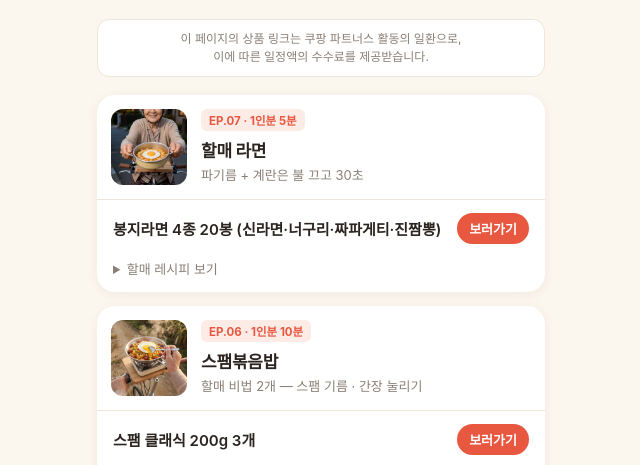
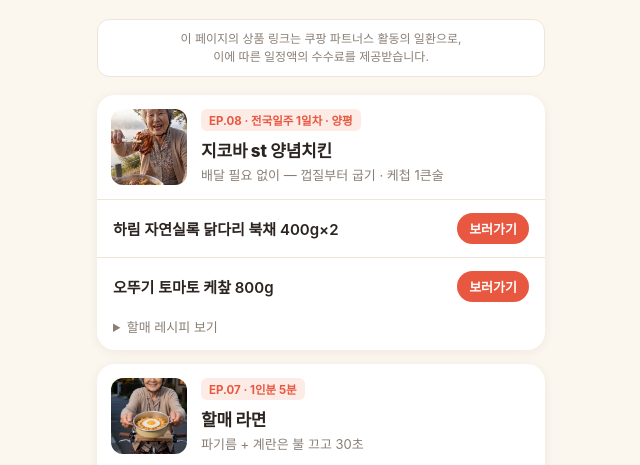
Before and after one commit to pedal-halmae/pedal-halmae.github.io, a plain HTML site: page index.html in a window 1280 px wide. Shown: the part 272-737 px from the top of the page, without its empty margins (319-959 px from the left). Drawn offline with Linux system fonts and the light colour scheme; a web font is replaced by a local one.

Commit message:
EP08 지코바 st 양념치킨 카드 추가
Co-Authored-By: Claude Opus 5.5 <noreply@anthropic.com>

```diff
--- a/index.html
+++ b/index.html
@@ -56,6 +56,19 @@
   <p class="notice">이 페이지의 상품 링크는 쿠팡 파트너스 활동의 일환으로,<br>이에 따른 일정액의 수수료를 제공받습니다.</p>
 
   <!-- 최신 편이 맨 위 -->
+  <section class="ep">
+    <div class="ep-head">
+      <img src="ep08.jpg" alt="지코바 st 양념치킨">
+      <div><span class="tag">EP.08 · 전국일주 1일차 · 양평</span><h2>지코바 st 양념치킨</h2><p class="sub">배달 필요 없이 — 껍질부터 굽기 · 케첩 1큰술</p></div>
+    </div>
+    <div class="links">
+      <a href="https://link.coupang.com/a/hVsETcFptI">하림 자연실록 닭다리 북채 400g×2<span class="go">보러가기</span></a>
+      <a href="https://link.coupang.com/a/hVsGHvX8bQ">오뚜기 토마토 케챂 800g<span class="go">보러가기</span></a>
+    </div>
+    <details><summary>할매 레시피 보기</summary><ol>
+      <li><b>비법 1</b> 닭다리 껍질부터, 기름 없이 바삭하게</li><li>노릇해지면 가위로 숭덩숭덩</li><li>양념: 간장 3 · 설탕 2 · 고춧가루 2 · 물엿 4 · 다진마늘 1</li><li><b>비법 2</b> 케첩 1큰술 — 지코바 새콤달콤</li><li>떡·청양고추 넣고 약불에 윤기 나게</li>
+    </ol></details>
+  </section>
   <section class="ep">
     <div class="ep-head">
       <img src="ep07.jpg" alt="할매 라면">
```
Also changed, not shown: ep08.jpg (added).
